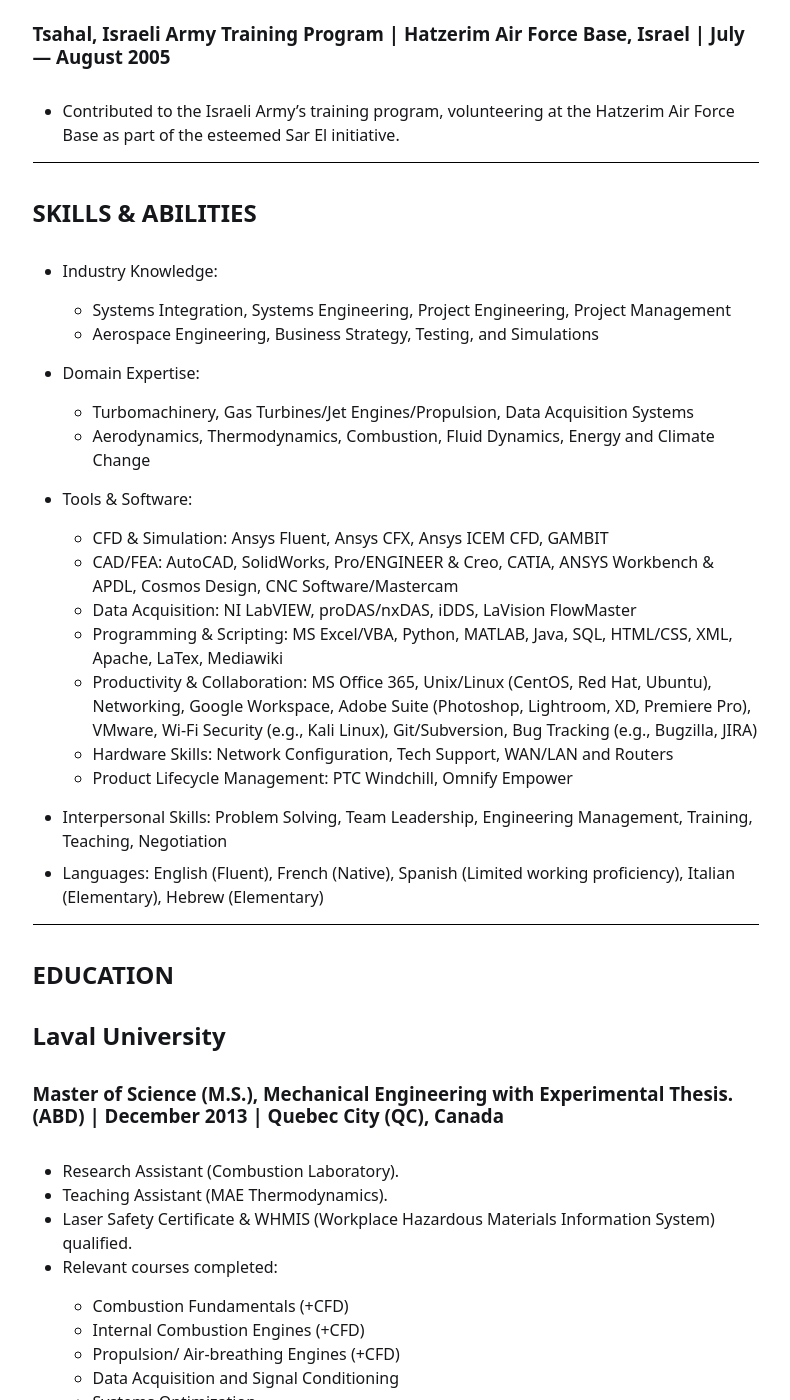
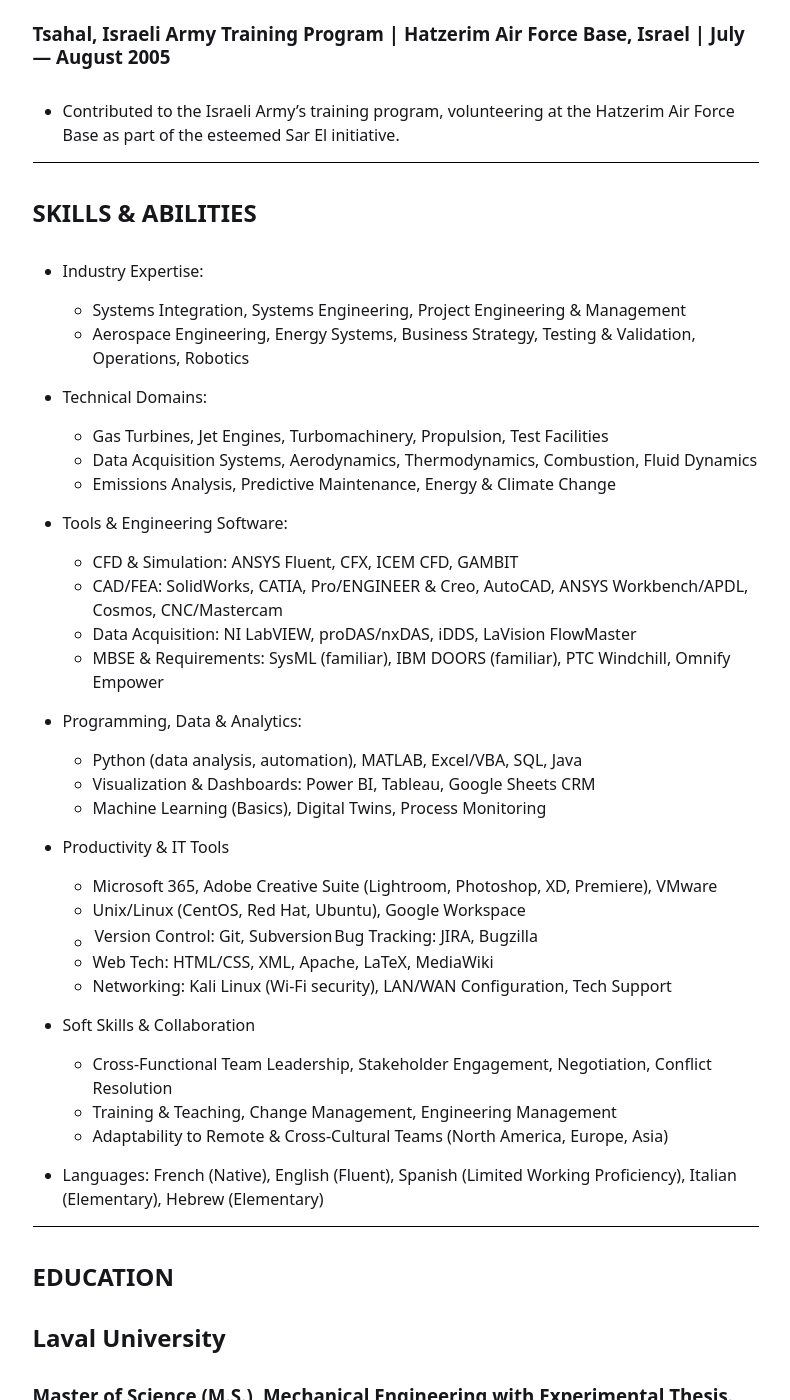
Before and after one commit to casagou/joa, a Jekyll site: the page built from index.md, in a window 1280 px wide and 1400 px high, scrolled down 7256 px. Shown: the whole window, without its empty margins (329-1119 px from the left). Built offline with Jekyll 4.4.1, drawn with Linux system fonts in a browser that asks for light colours.

Commit message:
Update index.md

```diff
--- a/index.md
+++ b/index.md
@@ -169,26 +169,39 @@ Licensed Professional Engineer (P.Eng.) mechanical and aerospace engineer with o
 
 # SKILLS & ABILITIES
 
-+ Industry Knowledge:
-	- Systems Integration, Systems Engineering, Project Engineering, Project Management
-	- Aerospace Engineering, Business Strategy, Testing, and Simulations
++ Industry Expertise:
+	- Systems Integration, Systems Engineering, Project Engineering & Management
+	- Aerospace Engineering, Energy Systems, Business Strategy, Testing & Validation, Operations, Robotics
 
-+ Domain Expertise:
-	- Turbomachinery, Gas Turbines/Jet Engines/Propulsion, Data Acquisition Systems
-	- Aerodynamics, Thermodynamics, Combustion, Fluid Dynamics, Energy and Climate Change
++ Technical Domains:
+	- Gas Turbines, Jet Engines, Turbomachinery, Propulsion, Test Facilities
+	- Data Acquisition Systems, Aerodynamics, Thermodynamics, Combustion, Fluid Dynamics
+	- Emissions Analysis, Predictive Maintenance, Energy & Climate Change
 
-+ Tools & Software:
-	- CFD & Simulation: Ansys Fluent, Ansys CFX, Ansys ICEM CFD, GAMBIT
-	- CAD/FEA: AutoCAD, SolidWorks, Pro/ENGINEER & Creo, CATIA, ANSYS Workbench & APDL, Cosmos Design, CNC Software/Mastercam
++ Tools & Engineering Software:
+	- CFD & Simulation: ANSYS Fluent, CFX, ICEM CFD, GAMBIT
+	- CAD/FEA: SolidWorks, CATIA, Pro/ENGINEER & Creo, AutoCAD, ANSYS Workbench/APDL, Cosmos, CNC/Mastercam
 	- Data Acquisition: NI LabVIEW, proDAS/nxDAS, iDDS, LaVision FlowMaster
-	- Programming & Scripting: MS Excel/VBA, Python, MATLAB, Java, SQL, HTML/CSS, XML, Apache, LaTex, Mediawiki
-	- Productivity & Collaboration: MS Office 365, Unix/Linux (CentOS, Red Hat, Ubuntu), Networking, Google Workspace, Adobe Suite (Photoshop, Lightroom, XD, Premiere Pro), VMware, Wi-Fi Security (e.g., Kali Linux), Git/Subversion, Bug Tracking (e.g., Bugzilla, JIRA)
-	- Hardware Skills: Network Configuration, Tech Support, WAN/LAN and Routers
-	- Product Lifecycle Management: PTC Windchill, Omnify Empower
+	- MBSE & Requirements: SysML (familiar), IBM DOORS (familiar), PTC Windchill, Omnify Empower
 
-+ Interpersonal Skills:  Problem Solving, Team Leadership, Engineering Management, Training, Teaching, Negotiation
++ Programming, Data & Analytics:
+	- Python (data analysis, automation), MATLAB, Excel/VBA, SQL, Java
+	- Visualization & Dashboards: Power BI, Tableau, Google Sheets CRM
+	- Machine Learning (Basics), Digital Twins, Process Monitoring
 
-+ Languages:  English (Fluent), French (Native), Spanish (Limited working proficiency), Italian (Elementary), Hebrew (Elementary)
++ Productivity & IT Tools
+	- Microsoft 365, Adobe Creative Suite (Lightroom, Photoshop, XD, Premiere), VMware
+	- Unix/Linux (CentOS, Red Hat, Ubuntu), Google Workspace
+	- Version Control: Git, Subversion | Bug Tracking: JIRA, Bugzilla
+	- Web Tech: HTML/CSS, XML, Apache, LaTeX, MediaWiki
+	- Networking: Kali Linux (Wi-Fi security), LAN/WAN Configuration, Tech Support
+
++ Soft Skills & Collaboration
+	- Cross-Functional Team Leadership, Stakeholder Engagement, Negotiation, Conflict Resolution
+	- Training & Teaching, Change Management, Engineering Management
+	- Adaptability to Remote & Cross-Cultural Teams (North America, Europe, Asia)
+
++ Languages:  French (Native), English (Fluent), Spanish (Limited Working Proficiency), Italian (Elementary), Hebrew (Elementary)
 
 ----
 
```
